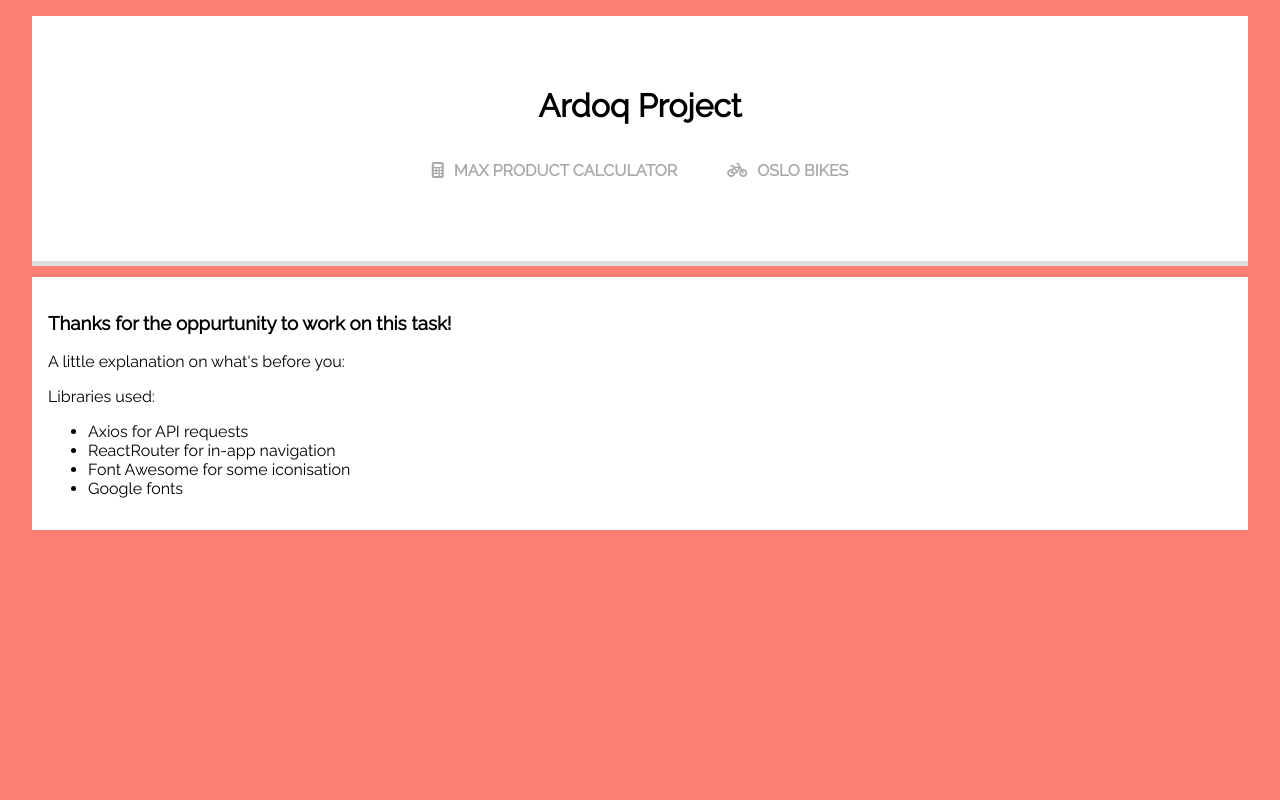
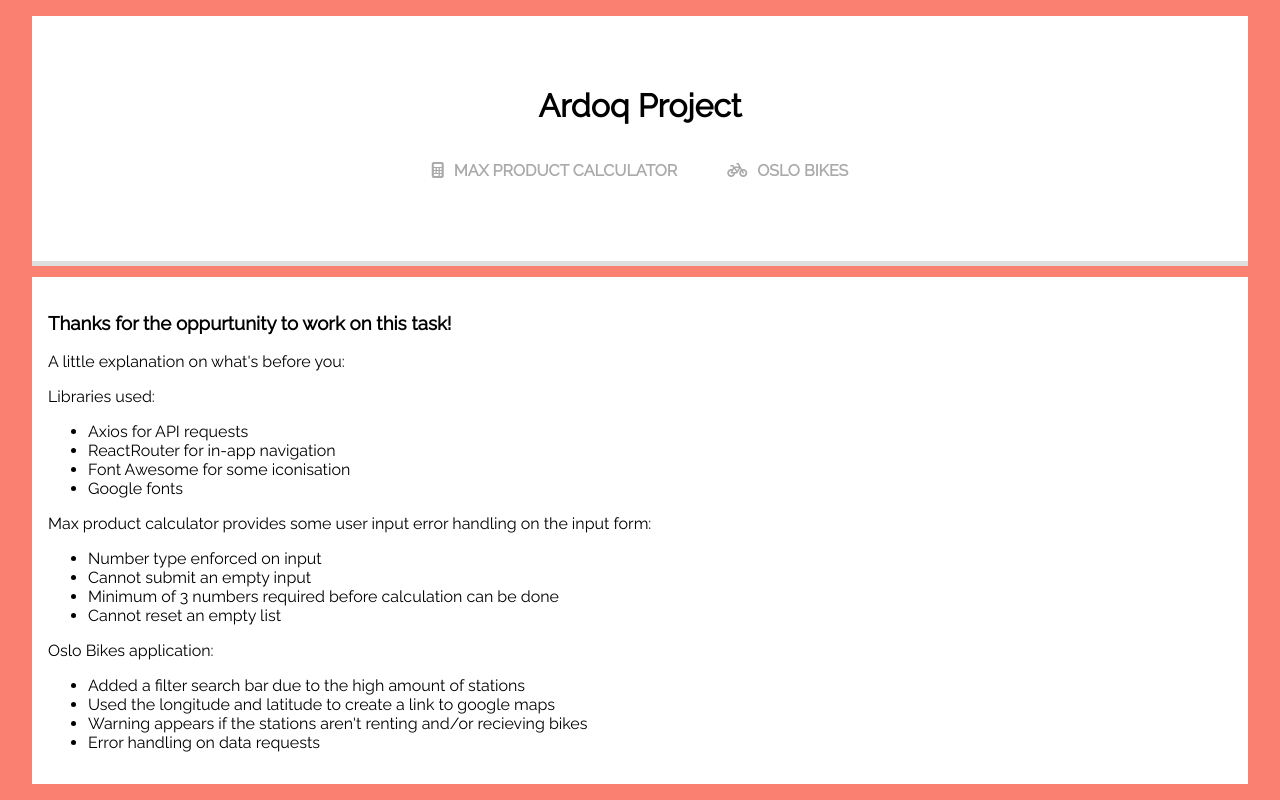
Before and after one commit to floorford/ardoq_proj, a React (Create React App) app: page /#/ in a window 1280 px wide. Built offline with nearby package versions, Linux system fonts and the light colour scheme.

Commit message:
added soem more notes and fixed error handling bug on oslo bikes app

```diff
--- a/src/App.js
+++ b/src/App.js
@@ -12,24 +12,9 @@ import "./css/style.css";
 import MaxProductCalculator from "./components/MaxProductCalculator";
 import OsloBikes from "./components/OsloBikes";
 import FourOhFour from "./components/FourOhFour";
+import Home from "./components/Home";
 
 const App = () => {
-  const home = (
-    <section className='home'>
-      <h3>Thanks for the oppurtunity to work on this task!</h3>
-      <p>A little explanation on what's before you:</p>
-      <p>
-        Libraries used:
-        <ul>
-          <li>Axios for API requests</li>
-          <li>ReactRouter for in-app navigation</li>
-          <li>Font Awesome for some iconisation</li>
-          <li>Google fonts</li>
-        </ul>
-      </p>
-    </section>
-  );
-
   return (
     <Router>
       <header>
@@ -54,7 +39,7 @@ const App = () => {
         </nav>
       </header>
       <Switch>
-        <Route path='/' exact render={() => home} />
+        <Route path='/' exact render={() => <Home />} />
         <Route
           path='/calculator'
           exact
--- a/src/components/FourOhFour.js
+++ b/src/components/FourOhFour.js
@@ -1,4 +1,3 @@
-import React from "react";
 import { Link } from "react-router-dom";
 
 import "../css/FourOhFour.css";
@@ -6,7 +5,7 @@ import catImage from "../assets/cat.jpg";
 
 const FourOhFour = () => {
   return (
-    <section className='fourohfour'>
+    <section className='white-container fourohfour'>
       <div>
         <h3>Uh oh!</h3>
         <p>We're sorry but something went wrong!</p>
--- /dev/null
+++ b/src/components/Home.js
@@ -0,0 +1,36 @@
+const Home = () => (
+  <section className='white-container'>
+    <h3>Thanks for the oppurtunity to work on this task!</h3>
+    <p>A little explanation on what's before you:</p>
+    <p>
+      Libraries used:
+      <ul>
+        <li>Axios for API requests</li>
+        <li>ReactRouter for in-app navigation</li>
+        <li>Font Awesome for some iconisation</li>
+        <li>Google fonts</li>
+      </ul>
+    </p>
+    <p>
+      Max product calculator provides some user input error handling on the
+      input form:
+    </p>
+    <ul>
+      <li>Number type enforced on input</li>
+      <li>Cannot submit an empty input</li>
+      <li>Minimum of 3 numbers required before calculation can be done</li>
+      <li>Cannot reset an empty list</li>
+    </ul>
+    <p>Oslo Bikes application:</p>
+    <ul>
+      <li>Added a filter search bar due to the high amount of stations</li>
+      <li>Used the longitude and latitude to create a link to google maps</li>
+      <li>
+        Warning appears if the stations aren't renting and/or recieving bikes
+      </li>
+      <li>Error handling on data requests</li>
+    </ul>
+  </section>
+);
+
+export default Home;
--- a/src/components/MaxProductCalculator.js
+++ b/src/components/MaxProductCalculator.js
@@ -47,7 +47,7 @@ class MaxProductCalculator extends React.Component {
   render() {
     const { list, input, total, error, highestThree } = this.state;
     return (
-      <article className='calculator'>
+      <article className='white-container calculator'>
         <h2>Max Product Calculator</h2>
         <section>
           <p>
--- a/src/components/OsloBikes.js
+++ b/src/components/OsloBikes.js
@@ -74,7 +74,7 @@ class OsloBikes extends React.Component {
             />
           </form>
           <div className='card-container'>
-            {searchedResults ? (
+            {searchedResults && searchedResults.length ? (
               searchedResults.map((station, index) => {
                 const match = details
                   ? details.filter(
@@ -85,6 +85,7 @@ class OsloBikes extends React.Component {
                   <article className='card' key={index}>
                     <h2>{station.name}</h2>
                     <hr />
+                    <section className='details'>
                       <p>
                         <strong>Address: </strong>
                         {station.address}
@@ -98,12 +99,16 @@ class OsloBikes extends React.Component {
                           See on map <i className='fas fa-map-marker-alt'></i>
                         </a>
                       </p>
+                    </section>
                     <StationDetail station={match} />
                   </article>
                 );
               })
             ) : (
-              <p>Loading</p>
+              <p className='white-container'>
+                We're sorry but something wrong and no stations could be found.
+                Please try again later
+              </p>
             )}
           </div>
         </section>
--- a/src/components/StationDetail.js
+++ b/src/components/StationDetail.js
@@ -1,14 +1,22 @@
-import React from "react";
+const StationDetail = ({ station }) => {
+  const returnsAccepted =
+    station && !station.is_returning ? "accepting returns" : "";
+  const rentingAccepted =
+    station && !station.is_renting ? "renting bicycles" : "";
 
-const StationDetail = ({ station }) => {
-  const returnsAccepted = !station.is_returning ? "accepting returns" : "";
-  const rentingAccepted = !station.is_renting ? "renting bicycles" : "";
   return (
     <section className='panel'>
       <h4>
         <i className='fas fa-bicycle'></i>
         Bike Availability
       </h4>
+      {!station ? (
+        <p className='warning'>
+          We're sorry but there is no bike availability information for this
+          station. Please try again later
+        </p>
+      ) : (
+        <>
           <p>
             <strong>Bikes:</strong> {station.num_bikes_available}
           </p>
@@ -22,6 +30,8 @@ const StationDetail = ({ station }) => {
               {returnsAccepted}
             </p>
           ) : null}
+        </>
+      )}
     </section>
   );
 };
--- a/src/css/MaxProductCalculator.css
+++ b/src/css/MaxProductCalculator.css
@@ -1,12 +1,3 @@
-.calculator,
-.home,
-.fourohfour {
-  background-color: white;
-  color: black;
-  padding: 1rem;
-  margin: 1rem 0;
-}
-
 .calculator .button {
   margin: 15px;
 }
--- a/src/css/OsloBikes.css
+++ b/src/css/OsloBikes.css
@@ -18,15 +18,11 @@
   animation-name: shadow-show;
   animation-duration: 1.5s;
   width: 16%;
-  min-height: min-content;
+  min-height: 340px;
   transition-timing-function: cubic-bezier(0.795, 0, 0.165, 1); /* custom */
 }
 
-.warning {
-  font-size: 13px;
-}
-
-.card p {
+.details {
   flex-grow: 1;
 }
 
@@ -138,6 +134,10 @@ a:hover {
   color: salmon;
 }
 
+p.warning {
+  font-size: 13px;
+}
+
 @keyframes line-show {
   from {
     margin: 0 100px;
--- a/src/css/style.css
+++ b/src/css/style.css
@@ -54,3 +54,10 @@ strong {
   display: block;
   margin: 1rem;
 }
+
+.white-container {
+  background-color: white;
+  color: black;
+  padding: 1rem;
+  margin: 1rem 0;
+}
```
Lines whose indentation alone changed are shown as unchanged.
